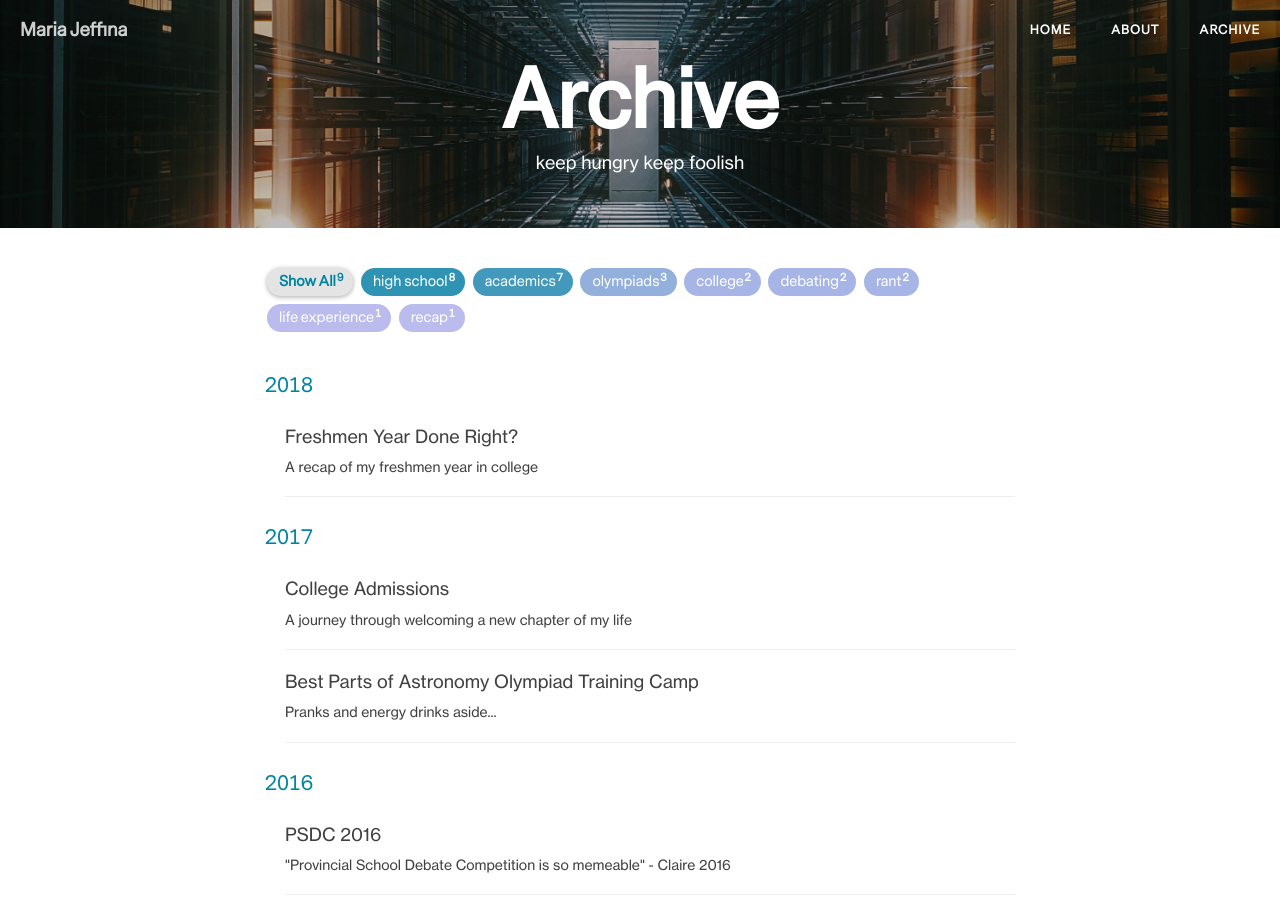
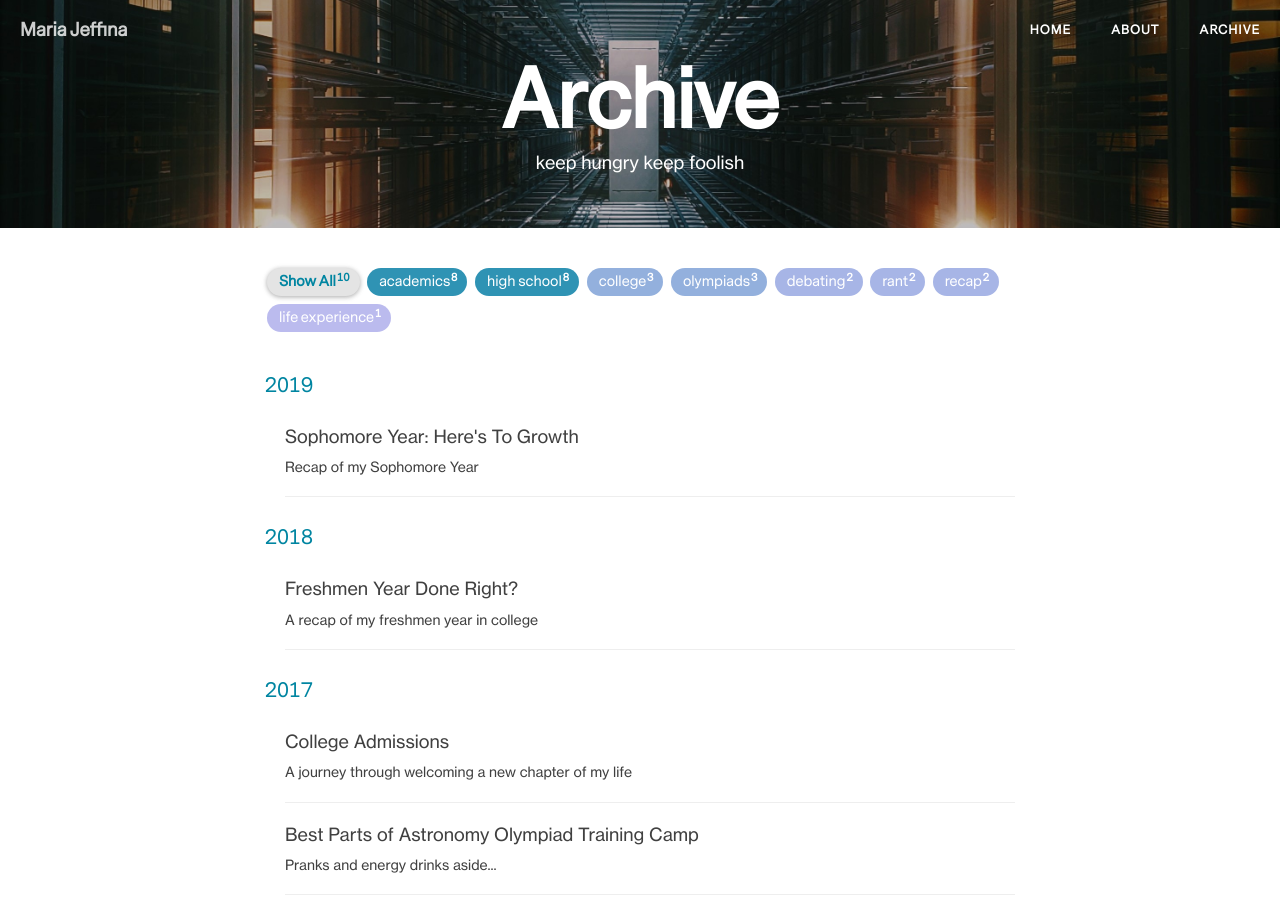
Before and after one commit to maiesey/maiesey.github.io, a Jekyll site: the page built from archive.html, in a window 1280 px wide and 900 px high. Built offline with Jekyll 4.4.1, drawn with Linux system fonts in a browser that asks for light colours; nearby versions of some CDN libraries; comment, search, counter and statistics services are not loaded; some of the changed lines change nothing that is shown.

Commit message:
update new entry

```diff
--- a/_posts/2018-06-27-freshmen-year.markdown
+++ b/_posts/2018-06-27-freshmen-year.markdown
@@ -4,7 +4,7 @@ title:      "Freshmen Year Done Right?"
 subtitle:   "A recap of my freshmen year in college"
 date:       2018-06-27 3:50:00
 author:     "MJ"
-header-img: "img/post-bg-astro.jpg"
+header-img: "img/bg-freshmen-year.jpg"
 catalog: true
 tags:
     - college
--- /dev/null
+++ b/_posts/2018-10-28-sophomore-year.markdown
@@ -0,0 +1,19 @@
+---
+layout:     post
+title:      "Sophomore Year: Here's To Growth"
+subtitle:   "Recap of my Sophomore Year"
+date:       2019-07-28 3:50:00
+author:     "MJ"
+header-img: "img/post-bg-astro.jpg"
+catalog: true
+tags:
+    - college
+    - academics
+    - recap
+---
+Is this blog going to get annually updated or what, I have no idea. But, sophomore year is done, and I finally got the time to update. Woohoo! Since, I finally have a (quite) rigid platform to share and blog about things now (this blog, this url--right here), I can also start sharing other things not just about my college life but also other things like my projects! So you can get to know what projects I'm currently doing or have done (I have no idea, maybe you're interested in that (?)).
+
+All in all, I'd say that this year is that **one** very chaotic year. Classes were hard as hell, the professors also weren't being helpful either, I had tons of freelance project piling up, competitions lining up, and in the midst of it all, I got an elightment for my future--becoming a researcher (told you, very chaotic).
+
+### 1. Labs Are A New Type of Hell
+Now, I've had labs before my sophomore year, but this year's labs are pretty much come as a shock. Labs in my freshmen year were very chill: no projects, no challenges, not even a PSet. So when this year's lab got me 5 projects (which we need to submit Devlog every week)
```
Also changed, not shown: 1 other file.
